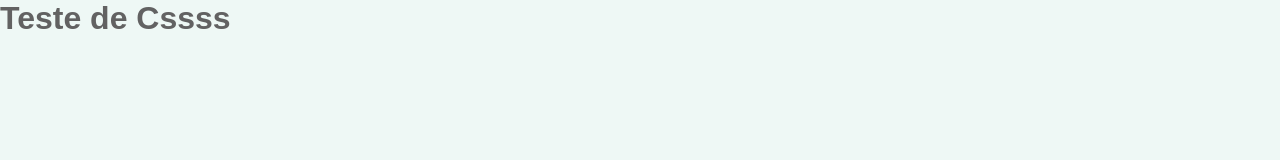
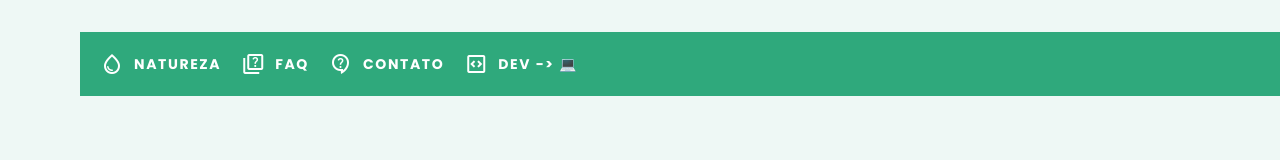
Before and after one commit to devthigas/explore-nature, a plain HTML site: page index.html in a window 1280 px wide. Drawn offline with nearby package versions, Linux system fonts and the light colour scheme.

Commit message:
finalizando a navbar

```diff
--- /dev/null
+++ b/css/menu.css
@@ -0,0 +1,31 @@
+.menu{
+    max-width: var(--width);
+    margin: 2rem 0 2rem auto;
+    background-color: var(--background-green);
+    color: var(--color-white);
+}
+
+.menu-link a{
+    display: flex;
+    align-items: center;
+    gap: 0.5rem;
+    padding: 0.625rem;
+    gap: 0.625rem;
+    font-weight: bold;
+    font-size: 0.875rem;
+    letter-spacing: .1rem;
+    color: var(--color-white);
+}
+
+.menu-link a:hover{
+    color: var(--color-brown);
+    background-color: var(--color-white);
+    border-radius: 5px;
+    transition: 0.3s ease-in-out;
+}
+
+.menu-list{
+    display: flex;
+    padding: 10px;
+    flex-wrap: wrap;
+}
--- a/index.html
+++ b/index.html
@@ -5,9 +5,38 @@
     <meta name="viewport" content="width=device-width, initial-scale=1.0">
     <title>Explore a Natureza</title>
     <link rel="stylesheet" href="./style.css">
-    </style>
+       <!-- Material Sybols  -->
+       <link rel="stylesheet"href="https://fonts.googleapis.com/css2?family=Material+Symbols+Outlined:opsz,wght,FILL,GRAD@20..48,100..700,0..1,-50..200" />
 </head>
 <body>
-    <h1>Teste de Cssss</h1>
+    <nav class="menu">
+        <ul class="menu-list">
+            <li class="menu-link">
+                <a href="#">
+                    <span class="material-symbols-outlined">water_drop</span>
+                    NATUREZA
+                </a>
+            </li>
+            <li class="menu-link">
+                <a href="#">
+                    <span class="material-symbols-outlined">quiz</span>
+                    FAQ
+                </a>
+            </li>
+            <li class="menu-link">
+                <a href="#">
+                    <span class="material-symbols-outlined">contact_support</span>
+                    CONTATO
+                </a>
+            </li>
+            <li class="menu-link">
+                <a href="#">
+                    <span class="material-symbols-outlined">code_blocks</span>
+                    DEV -> 💻
+                </a>
+            </li>
+        </ul>
+    </nav>
+    <!-- Fim da navbar -->
 </body>
 </html>
--- a/style.css
+++ b/style.css
@@ -1 +1,3 @@
+@import url('https://fonts.googleapis.com/css2?family=Major+Mono+Display&family=Poppins:wght@100;200;300;400;500;600;700;800;900&display=swap');
 @import url(./css/global.css);
+@import url(./css/menu.css);
```
